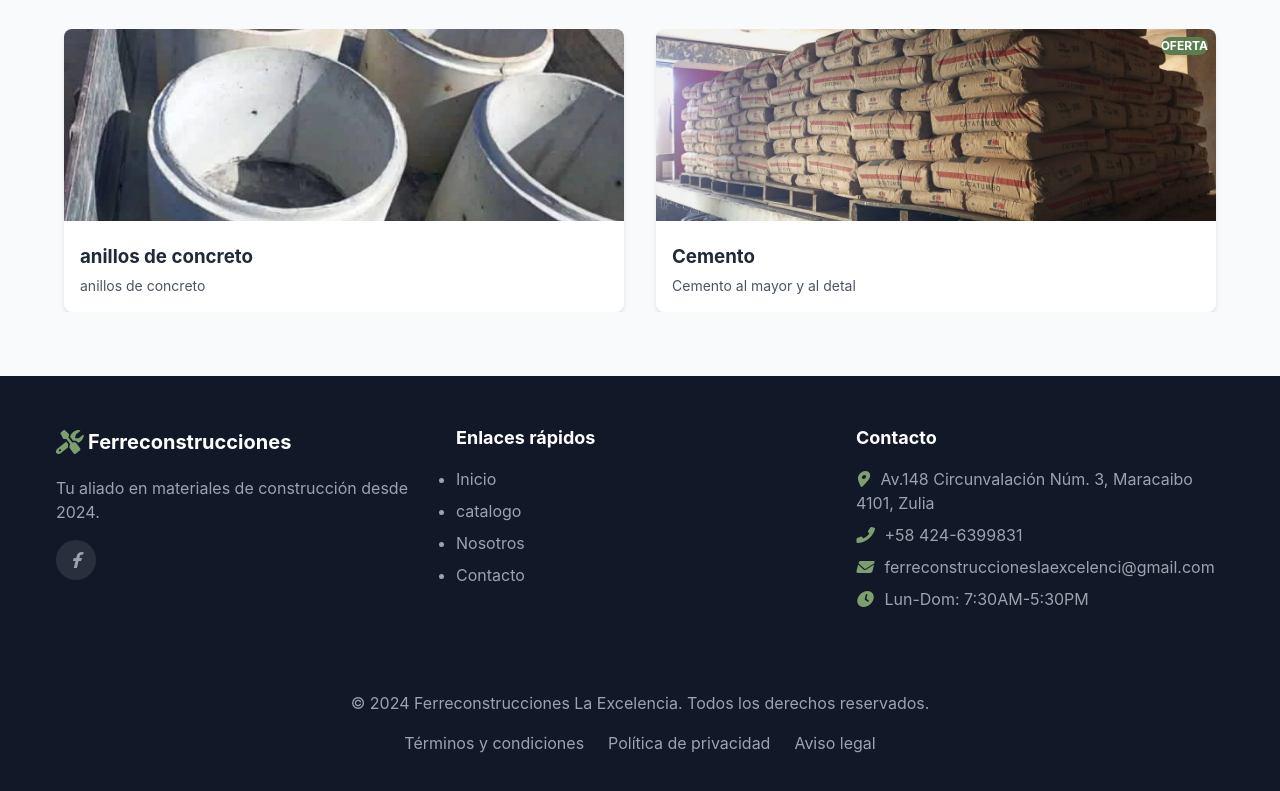
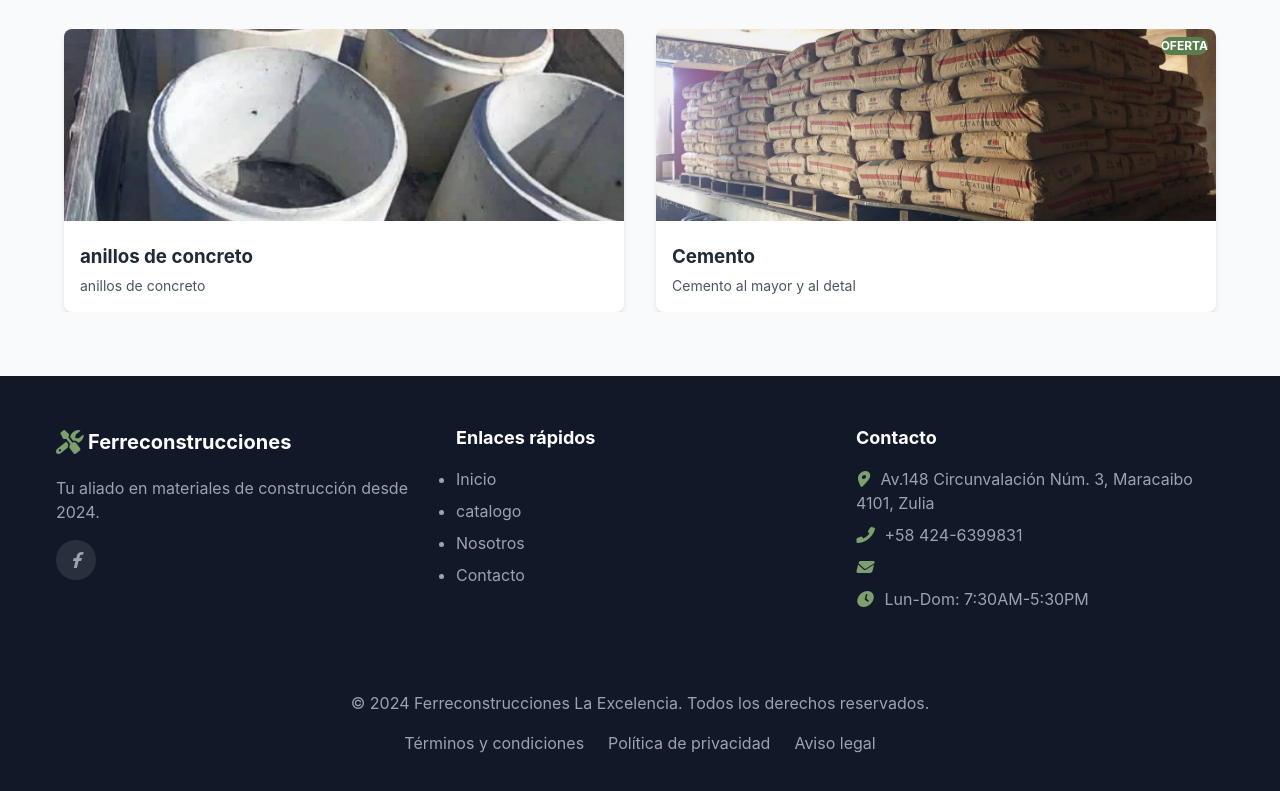
Before and after one commit to MarwinAlexander/FerreConstruciones, a plain HTML site: page index.html in a window 1280 px wide. Shown: the part 656-1447 px from the top of the page. Drawn offline with Linux system fonts and the light colour scheme.

Commit message:
index.html

```diff
--- a/index.html
+++ b/index.html
@@ -139,7 +139,7 @@
                     <address class="not-italic">
                         <p class="mb-2"><i class="fas fa-map-marker-alt mr-2 text-moss-400"></i> Av.148 Circunvalación Núm. 3, Maracaibo 4101, Zulia</p>
                         <p class="mb-2"><i class="fas fa-phone-alt mr-2 text-moss-400"></i> +58 424-6399831</p>
-                        <p class="mb-2"><i class="fas fa-envelope mr-2 text-moss-400"></i> ferreconstruccioneslaexcelenci@gmail.com </p>
+                        <p class="mb-2"><i class="fas fa-envelope mr-2 text-moss-400"></i></p>
                         <p><i class="fas fa-clock mr-2 text-moss-400"></i> Lun-Dom: 7:30AM-5:30PM</p>
                     </address>
                 </div>
```
